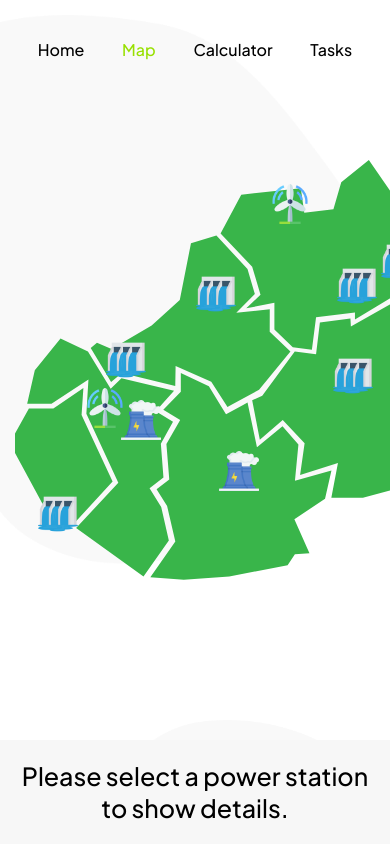
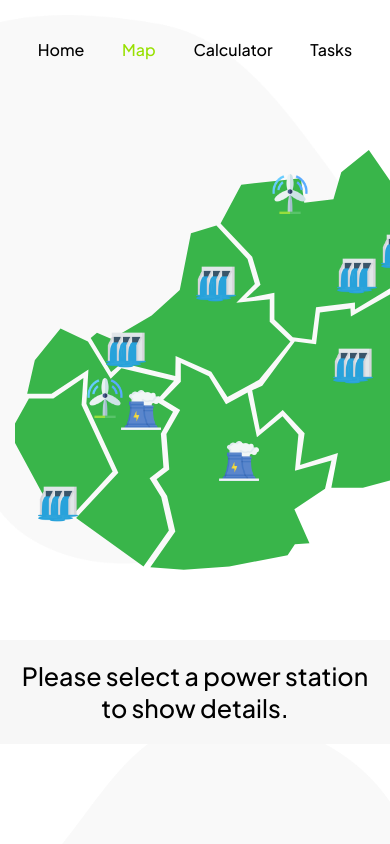
Before and after one commit to dejvokep/erasmus-energy-web-app, a Next.js app: page /map in a window 390 px wide. Built offline with nearby package versions, Linux system fonts and the light colour scheme.

Commit message:
Fixed details box overlapping.

```diff
--- a/styles/components/map/StationInfo.module.css
+++ b/styles/components/map/StationInfo.module.css
@@ -54,7 +54,7 @@
 
 @media only screen and (max-width: 800px) {
     .container {
-        bottom: 0;
+        position: page;
     }
 
     .box {
--- a/styles/pages/Map.module.css
+++ b/styles/pages/Map.module.css
@@ -9,18 +9,8 @@
     overflow-x: hidden;
 }
 
-@media only screen and (max-width: 800px) {
-    .map {
-        min-height: calc(100vh - 400px);
-    }
-}
-
 @media only screen and (max-width: 830px) {
     .map {
         overflow-x: scroll;
     }
-
-    .container {
-        padding-bottom: 200px;
-    }
 }
```
